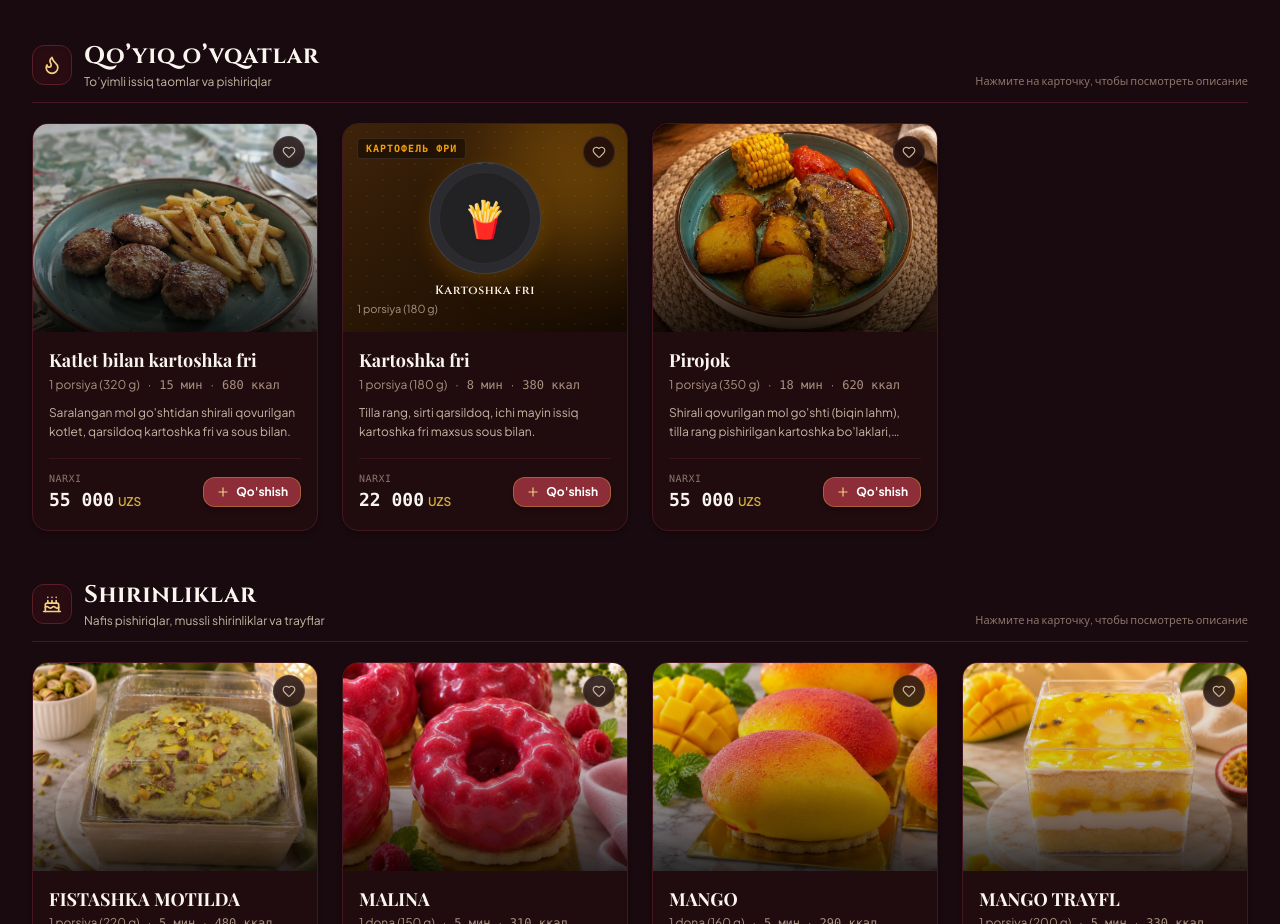
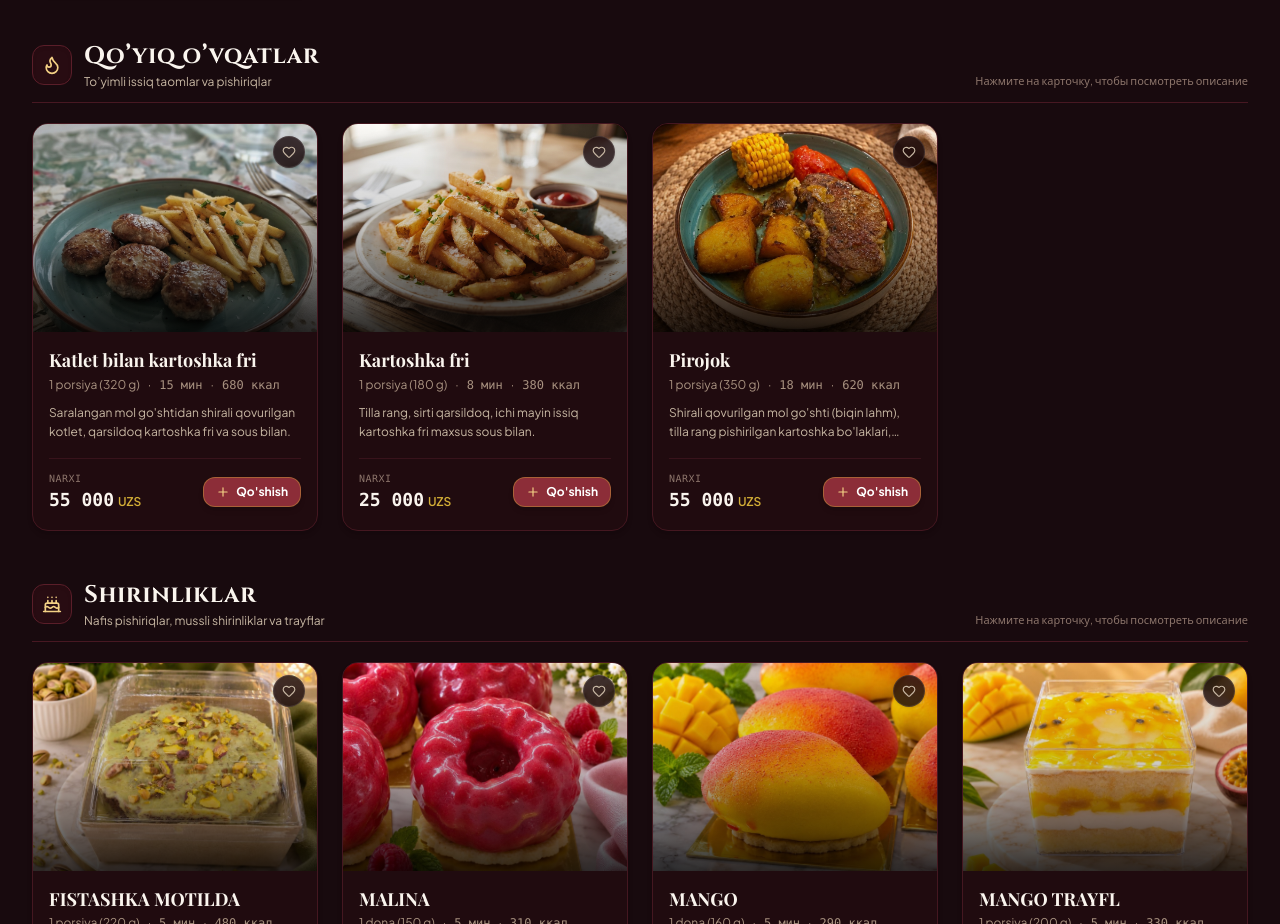
Before and after one commit to mashxurakhon800-dev/Magnolia, a React (Vite) app: page / in a window 1280 px wide. Shown: the part 3360-4284 px from the top of the page. Built offline with nearby package versions, Linux system fonts and the light colour scheme; a web font is replaced by a local one.

Commit message:
Update Kartoshka fri price to 25000 and add authentic photo

```diff
--- a/src/data/menuData.ts
+++ b/src/data/menuData.ts
@@ -499,7 +499,7 @@ export const MENU_ITEMS: Dish[] = [
       uz: "Tilla rang, sirti qarsildoq, ichi mayin issiq kartoshka fri maxsus sous bilan.",
       en: 'Golden crispy on the outside, tender on the inside hot french fries served with dipping sauce.'
     },
-    price: 22000,
+    price: 25000,
     portion: {
       ru: '1 порция (180 г)',
       uz: '1 porsiya (180 g)',
@@ -509,6 +509,7 @@ export const MENU_ITEMS: Dish[] = [
     popular: true,
     preparationTime: 8,
     calories: 380,
+    image: '/dishes/kartoshka-fri.jpg',
     defaultPlaceholderType: 'french-fries'
   },
   {
```
Also changed, not shown: public/assets/aistudio/1793436742280_33180b54.jpg (added), public/dishes/kartoshka-fri.jpg (added).
